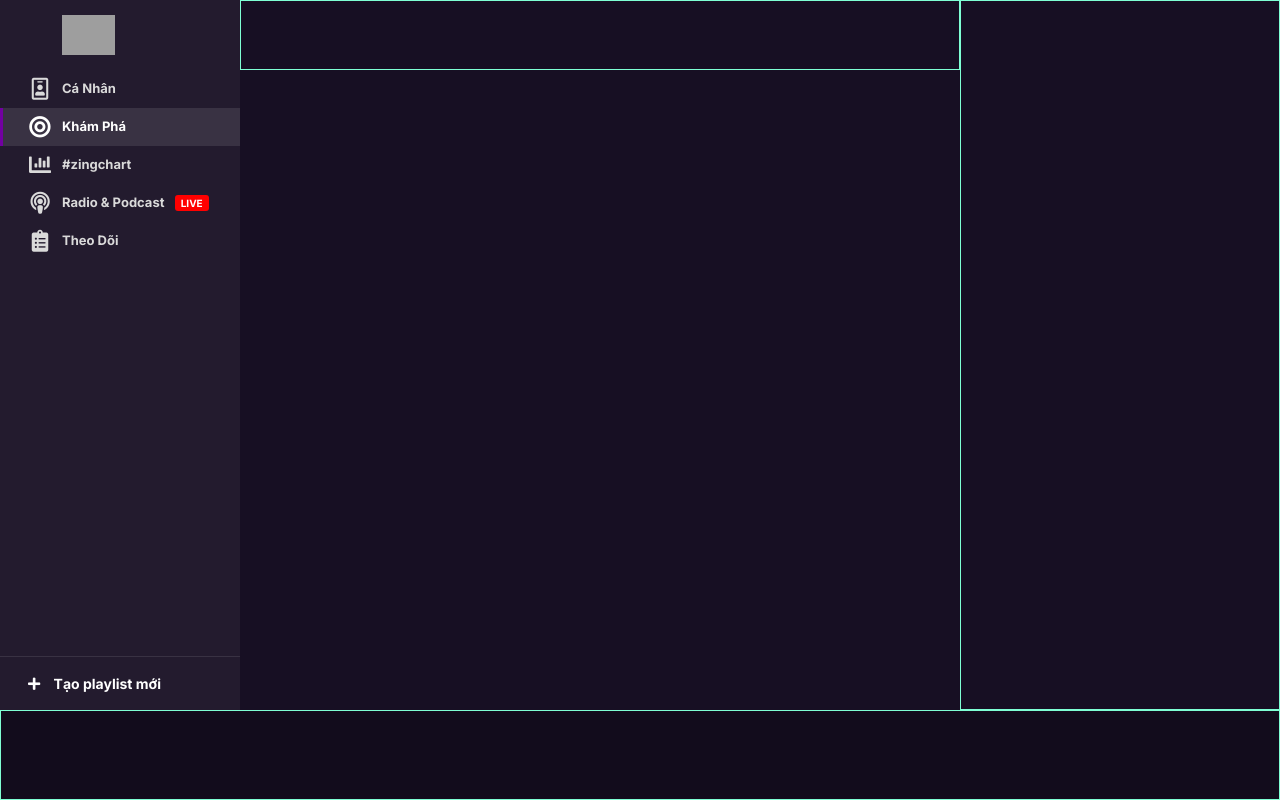
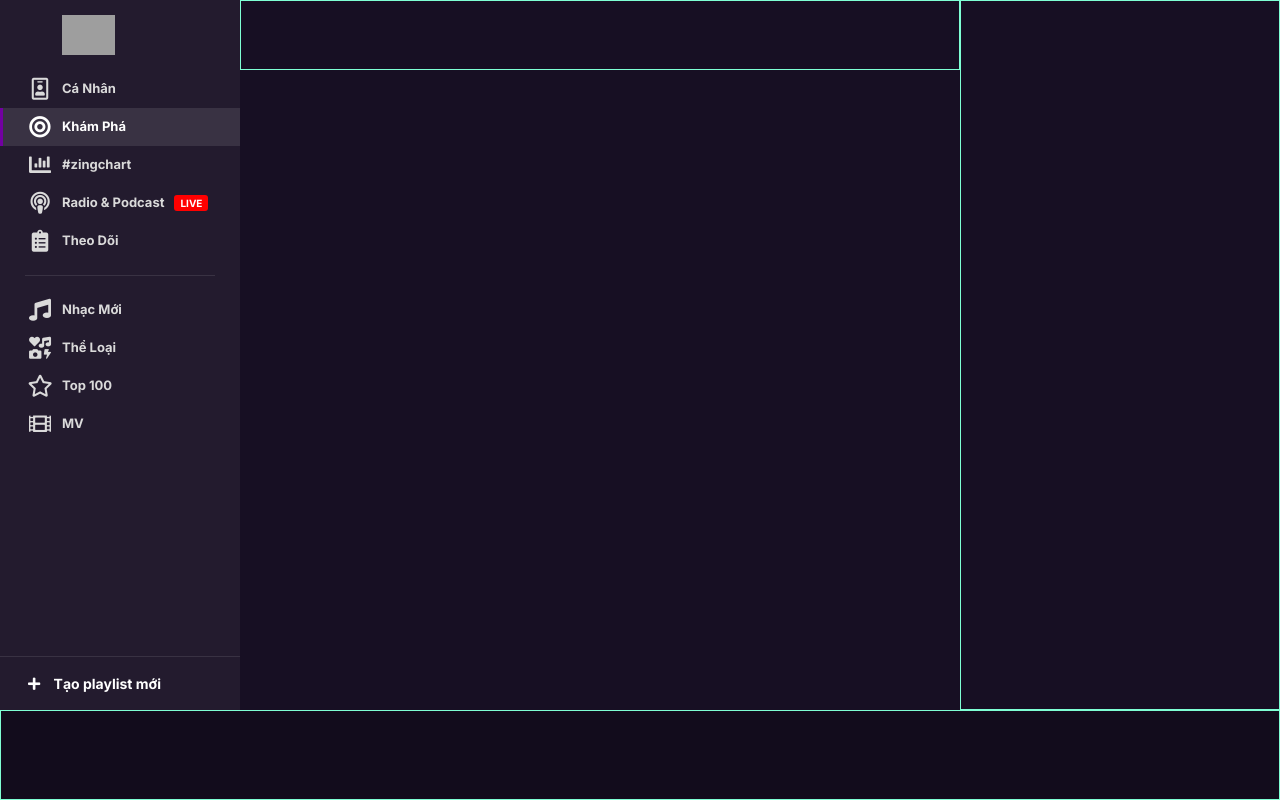
Before and after one commit to VOHIEUTHANG/ZingMP3, a plain HTML site: page index.html in a window 1280 px wide. Drawn offline with nearby package versions, Linux system fonts and the light colour scheme; grey boxes are pictures that could not be loaded.

Commit message:
60% sidebar

```diff
--- a/assets/css/_mixin.scss
+++ b/assets/css/_mixin.scss
@@ -11,3 +11,19 @@
     opacity: $deg;
   }
 }
+@mixin abs-center($direction: center) {
+  position: absolute;
+  @if $direction == center {
+    top: 50%;
+    left: 50%;
+    transform: translate(-50%, -50%);
+  }
+  @if $direction == left {
+    left: 50%;
+    transform: translateX(-50%);
+  }
+  @if $direction == top {
+    top: 50%;
+    transform: translateY(-50%);
+  }
+}
--- a/assets/css/main.scss
+++ b/assets/css/main.scss
@@ -130,10 +130,8 @@ body {
               &::after {
                 content: "Live";
                 display: block;
-                position: absolute;
-                top: 50%;
-                left: 110%;
-                transform: translateY(-50%);
+                @include abs-center(top);
+                left: calc(100% + 10px);
                 width: 34px;
                 height: 16px;
                 text-transform: uppercase;
@@ -147,7 +145,6 @@ body {
             }
           }
         }
-
         .navbar-link {
           display: block;
           padding: 7px 25px;
@@ -168,6 +165,13 @@ body {
         .zm-navbar-title {
           white-space: nowrap;
         }
+        .zm-navbar-divider {
+          width: 100%;
+          height: 1px;
+          background-color: $alpha-bg;
+          clip-path: inset(0 25px);
+          margin: 15px 0;
+        }
       }
 
       .zm-add-playlist {
@@ -179,7 +183,6 @@ body {
         @include flex-center(flex-start, center);
         border-top: 1px solid $border-primary;
         padding: 0 28px;
-      }
         .zm-add-pl-link {
           color: white;
           font-weight: 700;
@@ -187,6 +190,7 @@ body {
         }
         .zm-add-pl-icon {
           margin-right: 10px;
+        }
       }
     }
   }
--- a/index.html
+++ b/index.html
@@ -30,13 +30,13 @@
       <div id="app">
         <aside class="zm-sidebar">
           <div class="zm-sidebar-wrapper">
-            <!-- Logo -->
+            <!-- ========== Logo ========== -->
             <div class="zm-branch">
               <a href="" class="zm-branch-link">
                 <div class="zm-branch-logo"></div>
               </a>
             </div>
-            <!-- Main nav -->
+            <!-- ========== Main nav ==========-->
             <nav class="zm-navbar-main">
               <ul class="zm-navbar-menu">
                 <li class="navbar-item">
@@ -70,8 +70,37 @@
                   </a>
                 </li>
               </ul>
+
+              <div class="zm-navbar-divider"></div>
+
+              <ul class="zm-navbar-menu">
+                <li class="navbar-item">
+                  <a href="" class="navbar-link">
+                    <i class="zm-navbar-icon fas fa-music"></i>
+                    <span class="zm-navbar-title">Nhạc Mới</span>
+                  </a>
+                </li>
+                <li class="navbar-item">
+                  <a href="" class="navbar-link">
+                    <i class="zm-navbar-icon fas fa-icons"></i>
+                    <span class="zm-navbar-title">Thể Loại</span>
+                  </a>
+                </li>
+                <li class="navbar-item">
+                  <a href="" class="navbar-link">
+                    <i class="far fa-star zm-navbar-icon"></i>
+                    <span class="zm-navbar-title">Top 100</span>
+                  </a>
+                </li>
+                <li class="navbar-item">
+                  <a href="" class="navbar-link">
+                    <i class="fas fa-film zm-navbar-icon"></i>
+                    <span class="zm-navbar-title">MV</span>
+                  </a>
+                </li>
+              </ul>
             </nav>
-            <!-- Add Playlist -->
+            <!-- ========== Add Playlist ========== -->
             <div class="zm-add-playlist">
               <a href="#" class="zm-add-pl-link">
                 <i class="zm-add-pl-icon fas fa-plus"></i>
```
Also changed, not shown: assets/css/main.css, 1 other file. Lines whose indentation alone changed are shown as unchanged.
